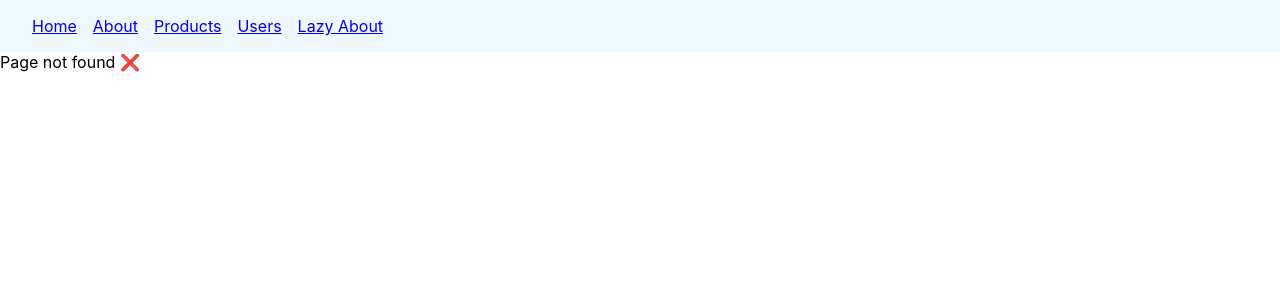
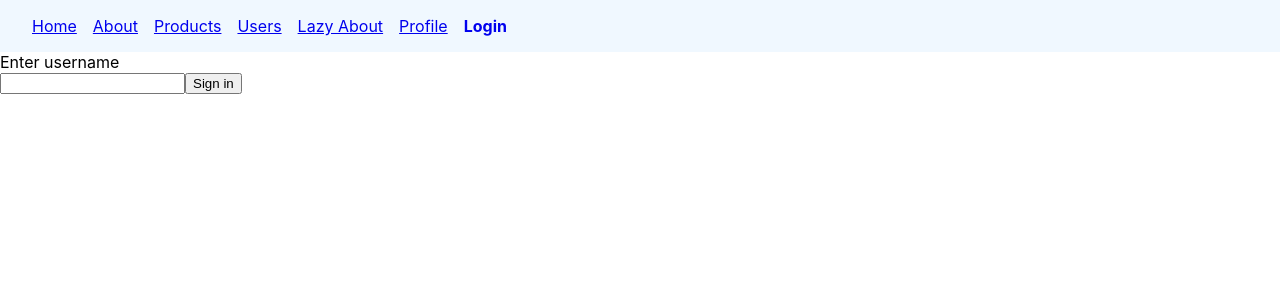
Before and after one commit to CharuMight/react-router-notes, a React (Create React App) app: page /login in a window 1280 px wide. Before the commit this address had no page. Shown: the top 300 px of the page. Built offline with nearby package versions, Linux system fonts and the light colour scheme.

Commit message:
authenticated and protected routes

```diff
--- a/src/App.js
+++ b/src/App.js
@@ -11,11 +11,16 @@
 import Admin from './components/users/Admin';
 import UserDetails from './components/users/UserDetails';
 import React, { Suspense } from 'react';
+import Profile from './components/authentication/Profile';
+import useAuth, { AuthProvider } from './components/authentication/authContext';
+import Login from './components/authentication/LogIn';
+import WithAuth from './components/authentication/WithAuth';
 
 const LazyAbout = React.lazy(() => import("./components/About"));
 
 function App() {
   return (
+    <AuthProvider>
       <div className="App">
 
         <NavBar />
@@ -47,10 +52,19 @@
             </Suspense>}
           />
 
+          <Route path='profile' element={
+            <WithAuth>
+              <Profile />
+            </WithAuth>}
+          />
+
+          <Route path='login' element={<Login />} />
+
           <Route path='*' element={<NotFound />}></Route>
         </Routes>
 
       </div>
+    </AuthProvider>
   );
 }
 
--- a/src/components/NavBar.jsx
+++ b/src/components/NavBar.jsx
@@ -1,9 +1,9 @@
 import { Link, NavLink } from "react-router-dom";
+import useAuth from "./authentication/authContext";
 
 const NavBar = () => {
 
     const navLinkStyle = (params) => {
-
         const {isActive} = params;
 
         return {
@@ -11,6 +11,8 @@
             textDecoration: isActive ? "none": "underline",
         }
     };
+
+    const auth = useAuth();
 
     return (
         <nav>
@@ -20,6 +22,16 @@
             <NavLink style={navLinkStyle} to="/users">Users</NavLink>
 
             <NavLink style={navLinkStyle} to="/lazy-about">Lazy About</NavLink>
+
+            <NavLink style={navLinkStyle} to="/profile">Profile</NavLink>
+
+            {
+                !auth.user && (
+                <NavLink style={navLinkStyle} to="/login">
+                    Login
+                </NavLink>
+                )
+            }
         </nav>
     );
 };
--- /dev/null
+++ b/src/components/authentication/LogIn.jsx
@@ -0,0 +1,32 @@
+import { useState } from "react";
+import { useLocation, useNavigate } from "react-router-dom";
+import useAuth from "./authContext";
+
+const Login = () => {
+    const [user, setUser] = useState("");
+    const navigate = useNavigate();
+    const location = useLocation();
+
+    const auth = useAuth();
+
+    const redirectPath = location.state?.path || "";
+
+    const handleLogin = () => {
+        auth.login(user);
+        navigate(redirectPath, {replace: true});
+    };
+
+    const handleUsernameChange = (e) => {
+        setUser(e.target.value);
+    };
+
+    return (
+        <>
+            <div>Enter username</div>
+            <input type="text" value={user} onChange={handleUsernameChange}/>
+            <button onClick={handleLogin}>Sign in</button>
+        </>
+    );
+};
+
+export default Login;
--- /dev/null
+++ b/src/components/authentication/Profile.jsx
@@ -0,0 +1,22 @@
+import { useNavigate } from "react-router-dom";
+import useAuth from "./authContext";
+
+const Profile = () => {
+
+    const auth = useAuth();
+    const navigate = useNavigate();
+
+    const handleLogout = () => {
+        auth.logout();
+        navigate("/");
+    };
+
+    return (
+        <div>
+            <h2>Welcome {auth.user}</h2>
+            <button onClick={handleLogout}>Logout</button>
+        </div>
+    );
+};
+
+export default Profile;
--- /dev/null
+++ b/src/components/authentication/WithAuth.jsx
@@ -0,0 +1,15 @@
+import { Navigate, useLocation } from "react-router-dom";
+import useAuth from "./authContext";
+
+const WithAuth = ({children}) => {
+    const auth = useAuth();
+    const location = useLocation();
+
+    if(!auth.user) {
+        return <Navigate to={"/login"} state={{ path: location.pathname }}/>;
+    }
+
+    return children;
+};
+
+export default WithAuth;
--- /dev/null
+++ b/src/components/authentication/authContext.js
@@ -0,0 +1,27 @@
+import { createContext, useContext, useState } from "react";
+
+const AuthContext = createContext(null);
+
+export const AuthProvider = ({children}) => {
+    const [ user, setUser] = useState(null);
+
+    const login = user => {
+        setUser(user);
+    };
+
+    const logout = user => {
+        setUser(null);
+    };
+
+    return (
+        <AuthContext.Provider value={{user, login, logout}}>
+            {children}
+        </AuthContext.Provider>
+    );
+};
+
+const useAuth = () => {
+    return useContext(AuthContext);
+};
+
+export default useAuth;
```
Lines whose indentation alone changed are shown as unchanged.
